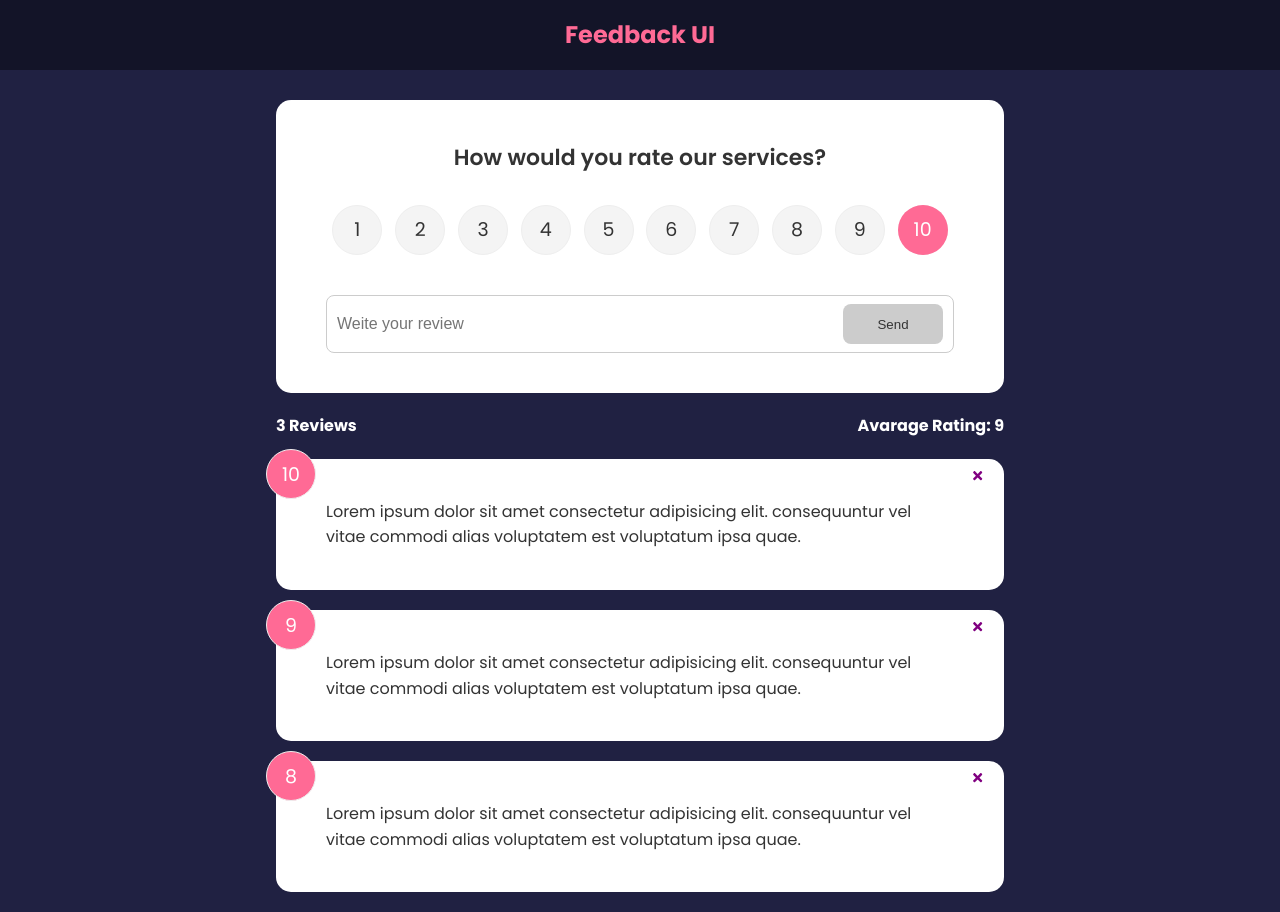
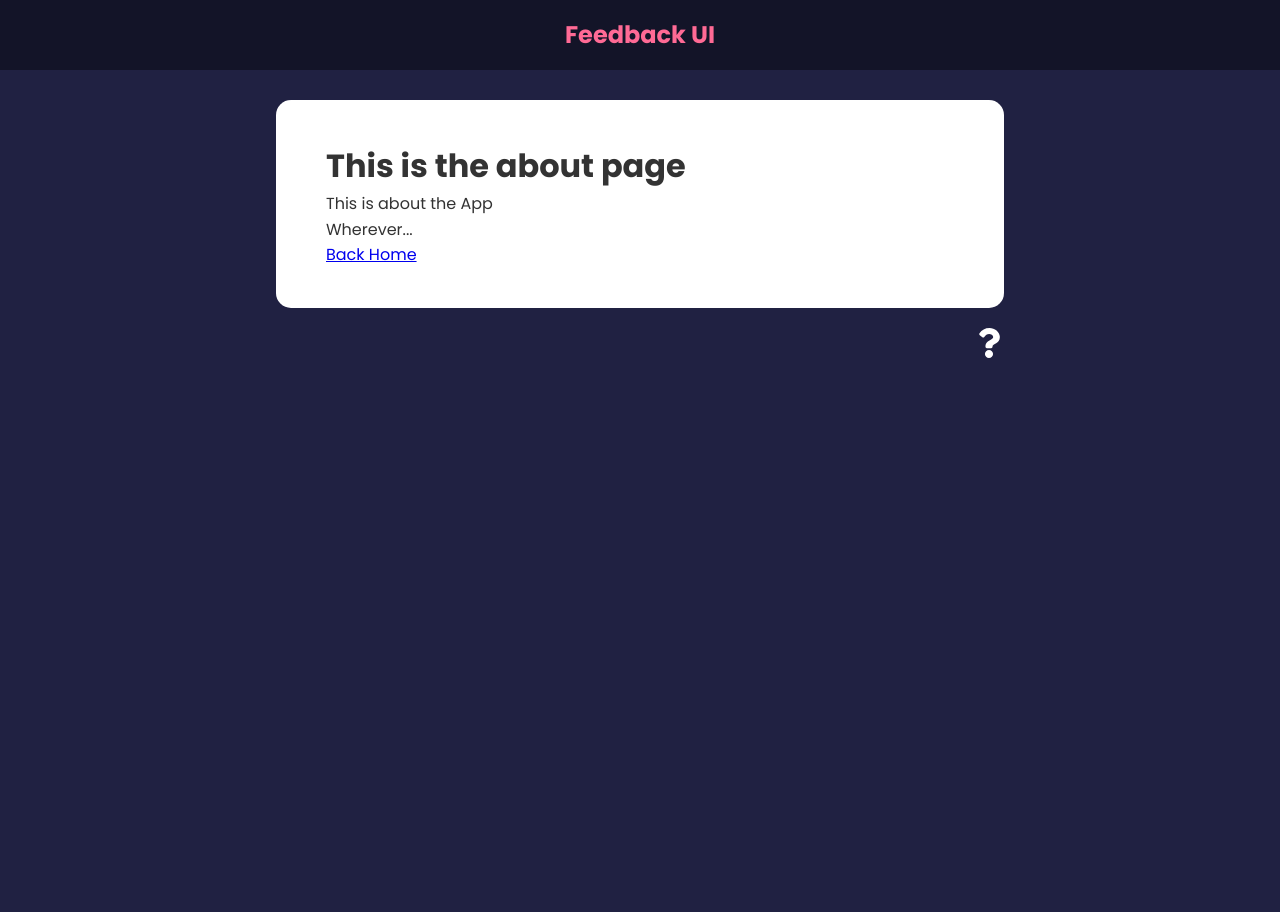
Before and after one commit to JoseAAntonio/feedback_app, a React (Create React App) app: page /about in a window 1280 px wide. After the commit the page ends 800 px from the top, so only its background shows below. Built offline with nearby package versions, Linux system fonts and the light colour scheme.

Commit message:
start context

```diff
--- a/package.json
+++ b/package.json
@@ -6,9 +6,11 @@
     "@testing-library/jest-dom": "^5.16.5",
     "@testing-library/react": "^13.4.0",
     "@testing-library/user-event": "^13.5.0",
+    "framer-motion": "^7.6.12",
     "react": "^18.2.0",
     "react-dom": "^18.2.0",
     "react-icons": "^4.6.0",
+    "react-router-dom": "^6.4.3",
     "react-scripts": "5.0.1",
     "uuid": "^9.0.0",
     "web-vitals": "^2.1.4"
--- a/src/App.js
+++ b/src/App.js
@@ -1,4 +1,6 @@
+//NOTE - uuid - lib for generating unic ids
 import { v4 as uuidv4 } from "uuid";
+import { BrowserRouter as Router, Route, Routes } from "react-router-dom";
 import { useState } from "react";
 import React from "react";
 import { FeedbackList } from "./components/FeedbackList";
@@ -6,6 +8,8 @@
 import { FeedbackData } from "./data/FeedbackData";
 import { FeedbackStats } from "./components/FeedbackStats";
 import { FeedbackForm } from "./components/FeedbackForm";
+import { About } from "./pages/About";
+import { AboutIconLink } from "./components/AboutIconLink";
 
 //the deleteFeedback is comming from 2 levels down where the event is firing off (button clicked) this is called 'prop drill'
 
@@ -14,6 +18,7 @@
 
 	const addFeedback = (newFeedback) => {
 		newFeedback.id = uuidv4();
+		//NOTE - populating the feedback with the user input
 		setFeedback([newFeedback, ...feedback]);
 	};
 
@@ -23,13 +28,28 @@
 	};
 
 	return (
-		<>
+		<Router>
 			<Header />
 			<div className="container">
-				<FeedbackForm handleAdd={addFeedback} />
-				<FeedbackStats feedback={feedback} />
-				<FeedbackList feedback={feedback} handleDelete={deleteFeedback} />
+				<Routes>
+					<Route
+						exact
+						path="/"
+						element={
+							<>
+								<FeedbackForm handleAdd={addFeedback} />
+								<FeedbackStats feedback={feedback} />
+								<FeedbackList
+									feedback={feedback}
+									handleDelete={deleteFeedback}
+								/>
+							</>
+						}
+					></Route>
+					<Route path="/about" element={<About />} />
+				</Routes>
+				<AboutIconLink />
 			</div>
-		</>
+		</Router>
 	);
 };
--- /dev/null
+++ b/src/components/AboutIconLink.jsx
@@ -0,0 +1,13 @@
+import { FaQuestion } from "react-icons/fa";
+import { Link } from "react-router-dom";
+
+export const AboutIconLink = () => {
+	return (
+		<div className="about-link">
+			{/* não deve usar <a></a> pq causa o reload da pagina */}
+			<Link to={"/about"}>
+				<FaQuestion size={30} />
+			</Link>
+		</div>
+	);
+};
--- a/src/components/FeedbackList.jsx
+++ b/src/components/FeedbackList.jsx
@@ -1,3 +1,4 @@
+import { motion, AnimatePresence } from "framer-motion";
 import { FeedbackItem } from "./FeedbackItem";
 
 //passing prop handleDelete received in FeedbackItem
@@ -9,9 +10,32 @@
 
 	return (
 		<div className="feedback-list">
-			{feedback.map((item) => (
-				<FeedbackItem key={item.id} item={item} handleDelete={handleDelete} />
-			))}
+			<AnimatePresence>
+				{feedback.map((item) => (
+					<motion.div
+						key={item.id}
+						initial={{ opacity: 0 }}
+						animate={{ opacity: 1 }}
+						exit={{ opacity: 0 }}
+					>
+						<FeedbackItem
+							key={item.id}
+							item={item}
+							handleDelete={handleDelete}
+						/>
+					</motion.div>
+				))}
+			</AnimatePresence>
 		</div>
 	);
 };
+
+//NOTE - return without the animation
+// 	return (
+// 		<div className="feedback-list">
+// 			{feedback.map((item) => (
+// 				<FeedbackItem key={item.id} item={item} handleDelete={handleDelete} />
+// 			))}
+// 		</div>
+// 	);
+// };
--- /dev/null
+++ b/src/pages/About.jsx
@@ -0,0 +1,15 @@
+import { Link } from "react-router-dom";
+import { Card } from "../components/Shared/Card";
+
+export const About = () => {
+	return (
+		<Card>
+			<h1>This is the about page</h1>
+			<p>This is about the App</p>
+			<p>Wherever...</p>
+			<p>
+				<Link to={"/"}>Back Home</Link>
+			</p>
+		</Card>
+	);
+};
```
Also changed, not shown: src/components/context/FeedbackContext.js (added), 1 other file (tests, documents, lock files or other folders).
